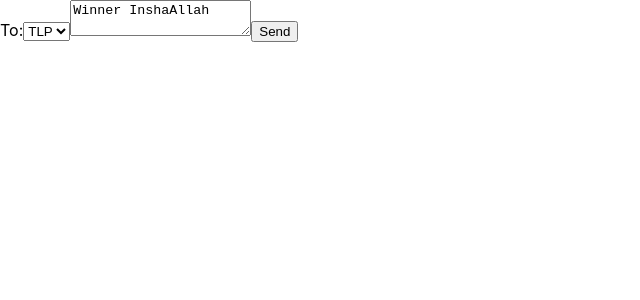
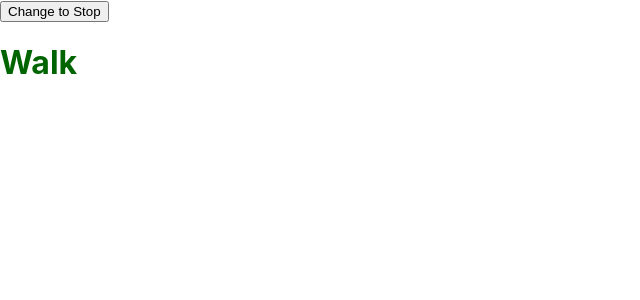
Before and after one commit to AhmedAliEngg/StateChange-ReactJs, a React (Create React App) app: page / in a window 1280 px wide. Shown: the top 300 px of the page, without its empty margins (0-640 px from the left). Built offline with nearby package versions, Linux system fonts and the light colour scheme.

Commit message:
walk and stop

```diff
--- a/src/App.js
+++ b/src/App.js
@@ -3,32 +3,22 @@
 import { useState } from 'react';
 
 function App() {
-  const [to, setTo] = useState('TLP');
-  const [message, setMessage] = useState('Winner InshaAllah');
-  const handleSubmit = (e) => {
-    e.preventDefault();
-    setTimeout(() => {
-      alert(`Election commession say ${message} party ${to}`)
-    }, 3000)
+  const [walk, setWalk] = useState(true);
+  const handleClick = () =>{
+    setWalk(!walk)
+    alert(walk ? "Stop to next" : "walk to next")
   }
-  return (
-    <form onSubmit={handleSubmit}>
-      <label>
-        To:{''}
-        <select
-          value={to}
-          onChange={e => setTo(e.target.value)}>
-          <option value="TLP">TLP</option>
-          <option value="pti">pti</option>
-        </select>
-        <textarea
-          placeholder="Message"
-          value={message}
-          onChange={e => setMessage(e.target.value)}
-        />
-        <button type="submit">Send</button>
-      </label>
-    </form>
+   return (
+    <>
+    <button onClick={handleClick}>
+      Change to {walk ? 'Stop' : 'walk'}
+    </button>
+    <h1 style={{
+        color: walk ? 'darkgreen' : 'darkred'
+      }}>
+        {walk ? 'Walk' : 'Stop'}
+      </h1>
+    </>
   );
 }
 
```
